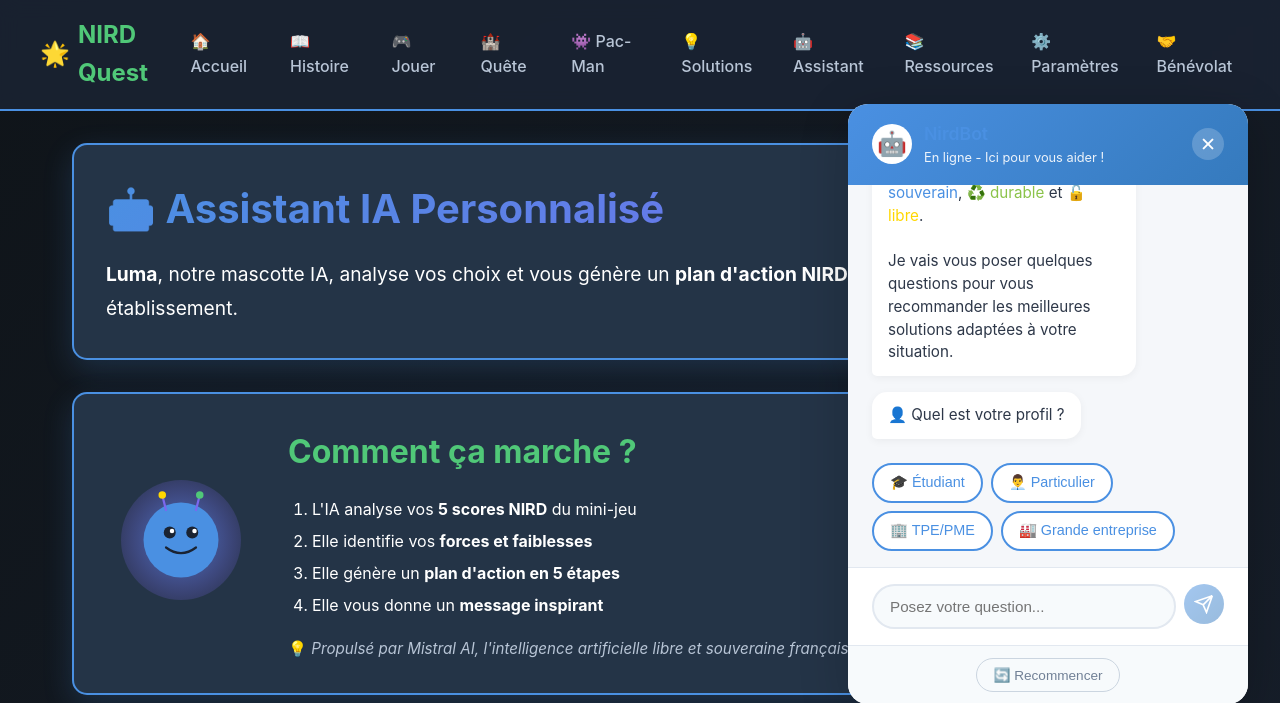
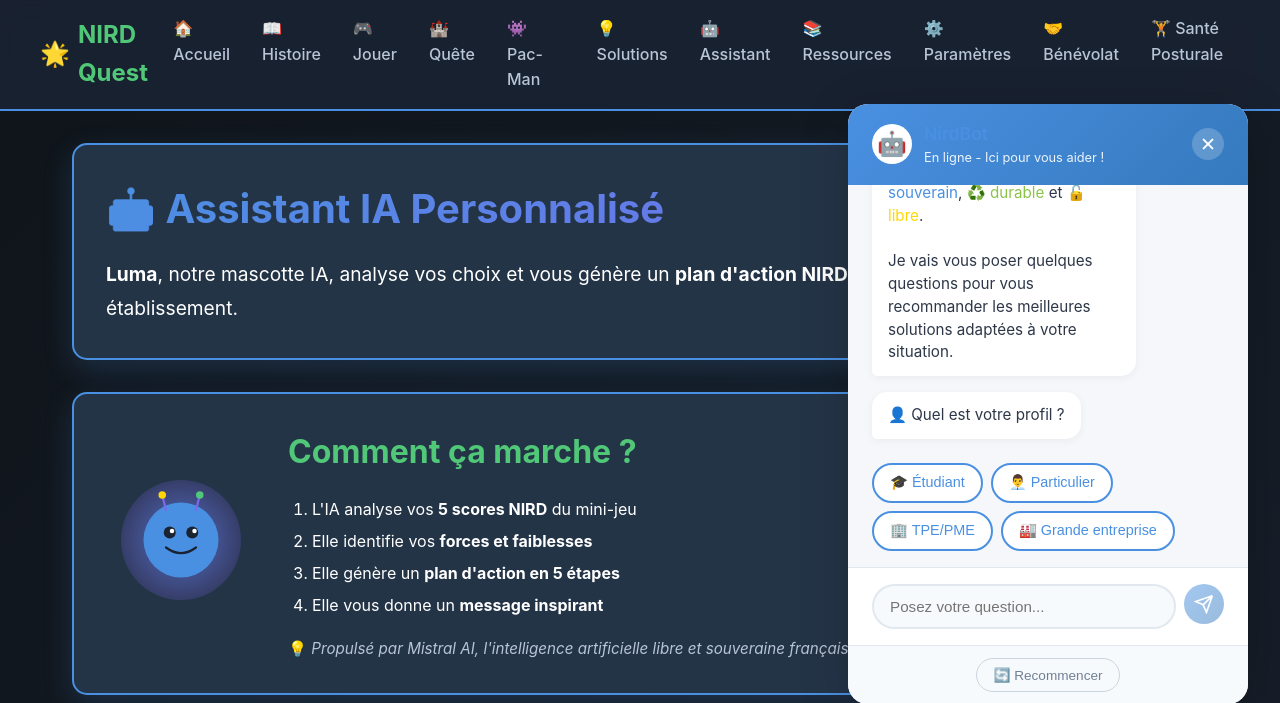
Before and after one commit to inesalsa/Nuit-de-l-info, a Flask app: page /assistant in a window 1280 px wide. Shown: the top 703 px of the page. Run offline with Flask 3, Linux system fonts and the light colour scheme.

Commit message:
Update base.html

```diff
--- a/templates/base.html
+++ b/templates/base.html
@@ -27,6 +27,7 @@
                 <li><a href="/resources">📚 Ressources</a></li>
                 <li><a href="/settings">⚙️ Paramètres</a></li>
                 <li><a href="/benevolat">🤝 Bénévolat</a></li>
+                <li><a href="/posture">🏋️ Santé Posturale</a></li>
             </ul>
         </nav>
     </header>
```
